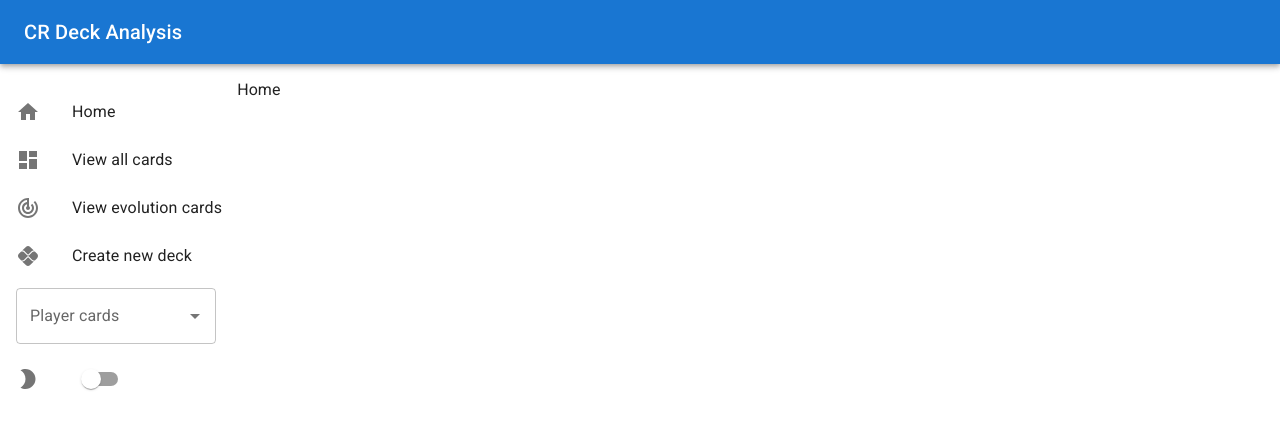
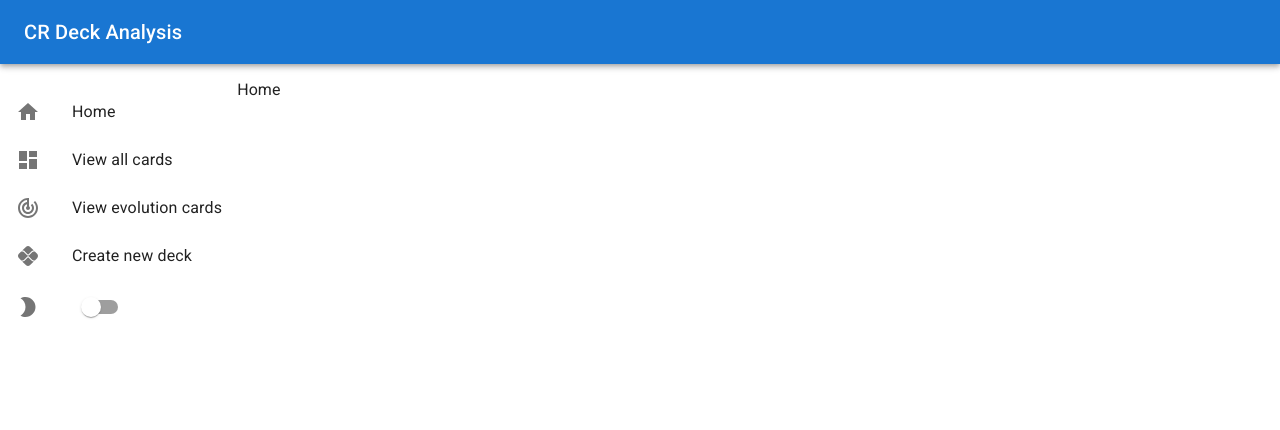
Before and after one commit to Statcraftlk/game-stat-analysis-frontend, a React (Vite) app: page / in a window 1280 px wide. Shown: the top 430 px of the page. Built offline with nearby package versions, Linux system fonts and the light colour scheme; a web font is replaced by a local one.

Commit message:
fix: hide autocomplete filter when not in /all-cards route

```diff
--- a/src/components/Sidebar.jsx
+++ b/src/components/Sidebar.jsx
@@ -6,7 +6,7 @@ import {
   Pix,
   TrackChanges,
 } from "@mui/icons-material";
-import { Link } from "react-router-dom";
+import { Link, useLocation } from "react-router-dom";
 import {
   Autocomplete,
   Box,
@@ -25,6 +25,7 @@ import { useContext } from "react";
 // eslint-disable-next-line react/prop-types
 const Sidebar = ({ setMode, mode }) => {
   const { search, updateSearchInputs } = useContext(SearchContext); // Access the search state and update function from the context
+  const location = useLocation(); // Get the current location or route
 
   const handleSearchInputChange = (event, newValue) => {
     if (newValue !== null) {
@@ -34,6 +35,9 @@ const Sidebar = ({ setMode, mode }) => {
       updateSearchInputs("search", ""); // If the input value is null, set the search input value to an empty string
     }
   };
+
+  const isAllCardsRoute = location.pathname === "/all-cards"; // Check if the current route is "/all-cards"
+
   return (
     <Box
       flex={1}
@@ -74,6 +78,7 @@ const Sidebar = ({ setMode, mode }) => {
               <ListItemText primary="Create new deck" />
             </ListItemButton>
           </ListItem>
+          {isAllCardsRoute && ( // Render the Autocomplete component only if the current route is "/all-cards"
             <ListItem>
               <Autocomplete
                 disablePortal
@@ -88,6 +93,7 @@ const Sidebar = ({ setMode, mode }) => {
                 )}
               />
             </ListItem>
+          )}
 
           <ListItem disablePadding>
             <ListItemButton>
--- a/src/components/SmallMenu.jsx
+++ b/src/components/SmallMenu.jsx
@@ -15,11 +15,13 @@ import {
   Switch,
   TextField,
 } from "@mui/material";
-import { Link } from "react-router-dom";
+import { Link, useLocation } from "react-router-dom";
 import { useState, useContext } from "react";
 import { SearchContext } from "../App";
 
 const SmallMenu = ({ setMode, mode }) => {
+  const location = useLocation(); // Get the current location
+  const isAllCardsRoute = location.pathname === "/all-cards"; // Check if the current route is "/all-cards"
   const { search, updateSearchInputs } = useContext(SearchContext); // Access the search state and update function from the context
   const handleSearchInputChange = (event, newValue) => {
     if (newValue !== null) {
@@ -127,6 +129,7 @@ const SmallMenu = ({ setMode, mode }) => {
             </ListItemButton>
           </ListItem>
           <ListItem>
+            {isAllCardsRoute && (
               <Autocomplete
                 disablePortal
                 id="combo-box-demo"
@@ -139,6 +142,7 @@ const SmallMenu = ({ setMode, mode }) => {
                   <TextField {...params} label="Player cards" />
                 )}
               />
+            )}
           </ListItem>
 
           <ListItem>
```
Lines whose indentation alone changed are shown as unchanged.
